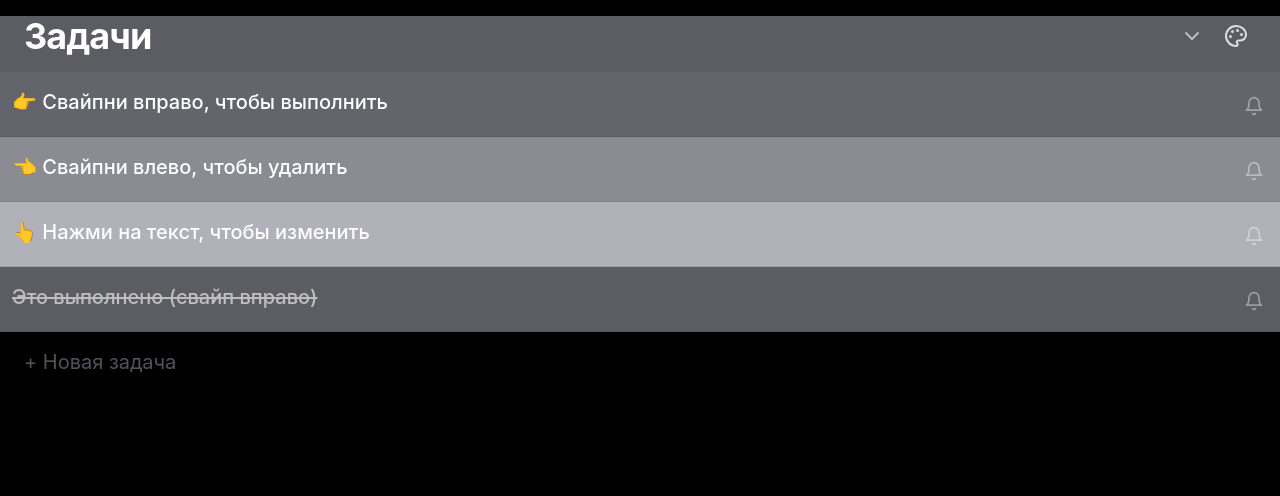
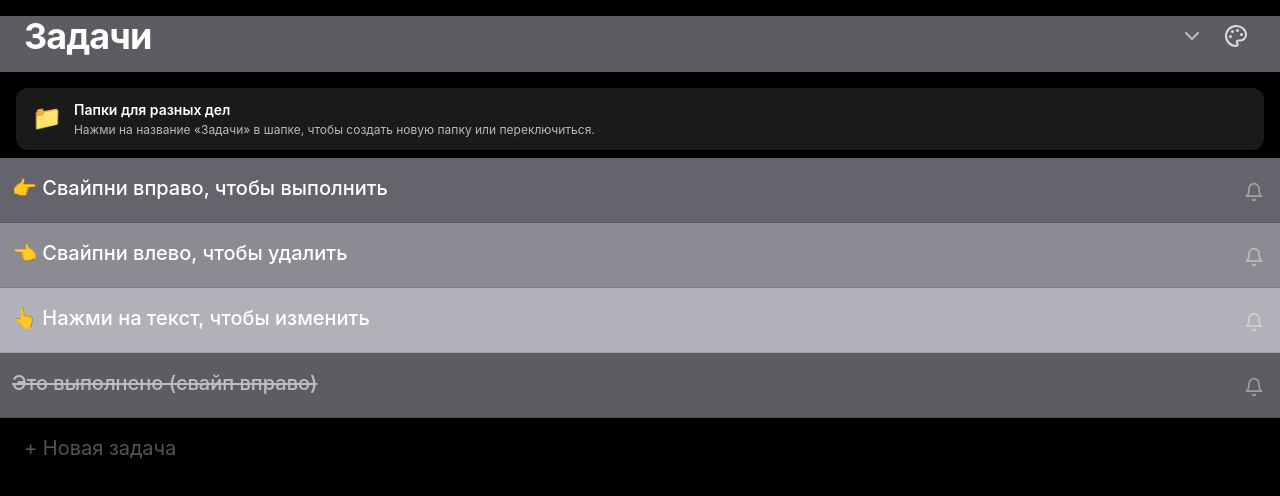
Before and after one commit to SKZHPRVT/task_time_place, a React (Vite) app: page / in a window 1280 px wide. Shown: the top 496 px of the page. Built offline with nearby package versions, Linux system fonts and the light colour scheme.

Commit message:
Feat: add folder tip to onboarding

```diff
--- a/src/App.tsx
+++ b/src/App.tsx
@@ -171,6 +171,21 @@ export default function App() {
       </AnimatePresence>
 
       <div className="flex-1 overflow-y-auto pb-24" style={{ backgroundColor: bgColor }}>
+        {/* Плашка-подсказка про папки (только если это первая папка и она дефолтная) */}
+        {activeFolder.id === 'default' && activeFolder.tasks.some(t => t.id.startsWith('tut-')) && (
+          <div className="px-4 pt-4 pb-2">
+            <div className="bg-white/10 rounded-xl px-4 py-3 flex items-start gap-3">
+              <div className="text-2xl mt-0.5">📁</div>
+              <div>
+                <div className="text-white font-semibold text-sm">Папки для разных дел</div>
+                <div className="text-white/70 text-xs mt-0.5">
+                  Нажми на название «{activeFolder.name}» в шапке, чтобы создать новую папку или переключиться.
+                </div>
+              </div>
+            </div>
+          </div>
+        )}
+
         {sortedTasks.map((task, idx) => {
           let taskBg: string;
           if (task.done) {
```
